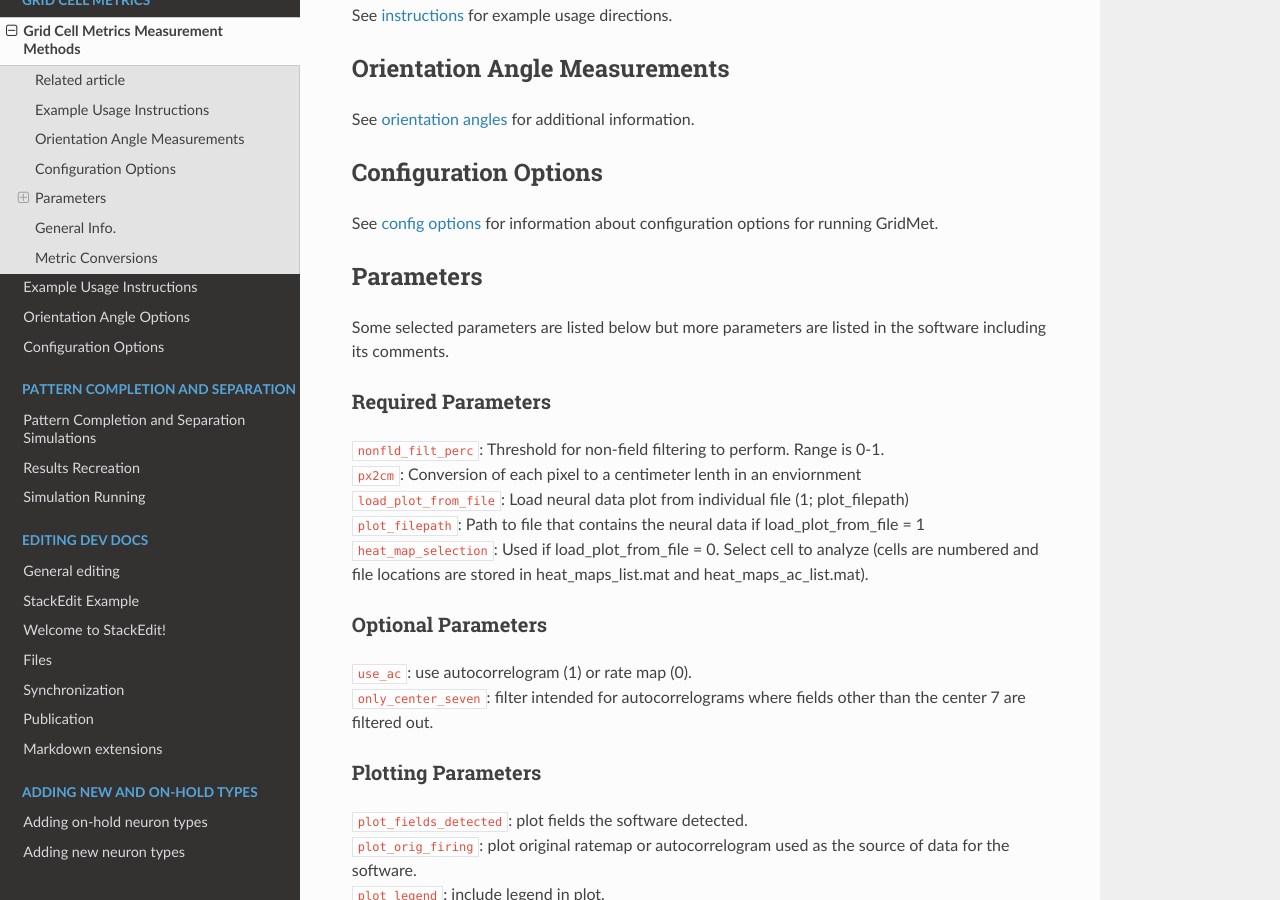
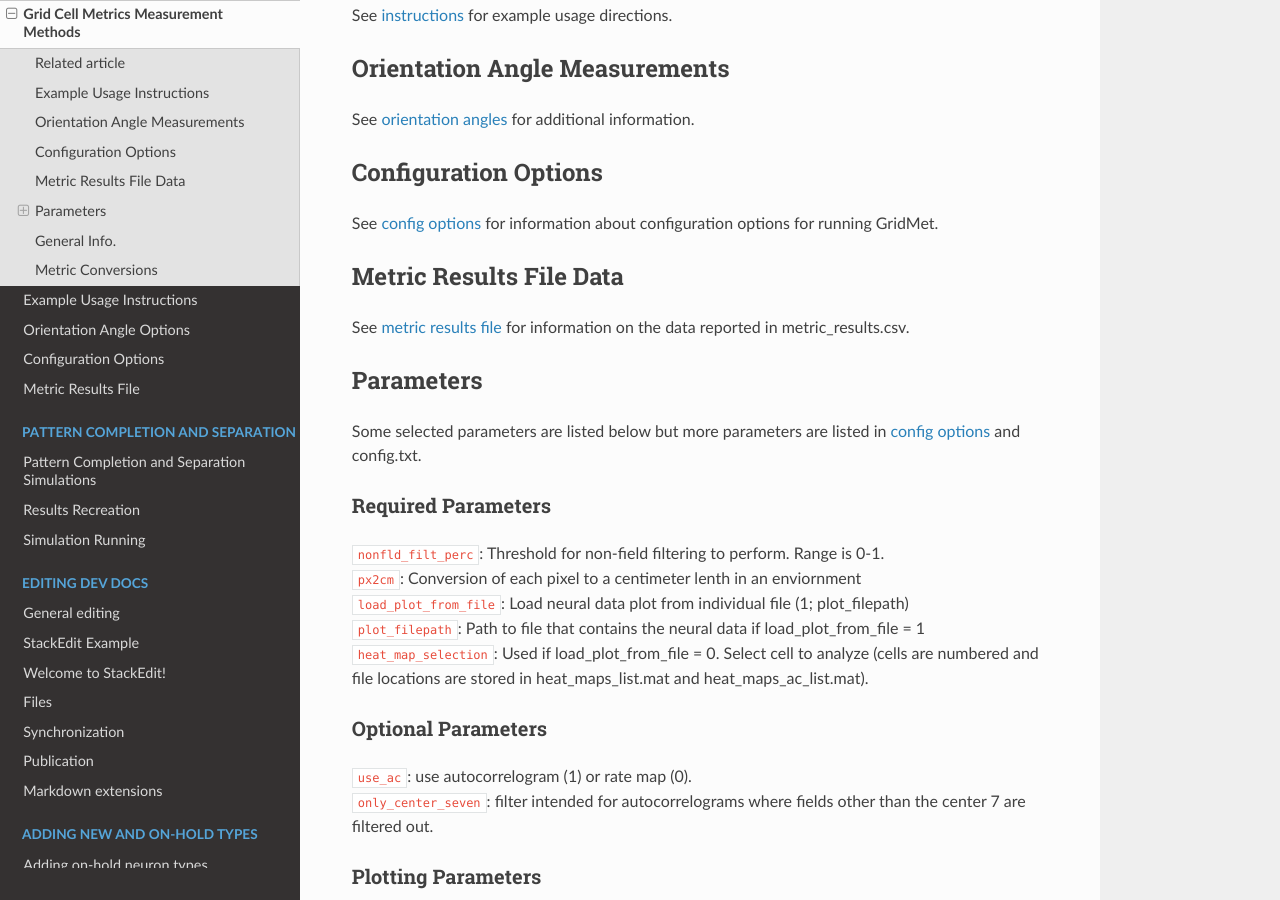
Before and after one commit to Hippocampome-Org/hco_dev_docs, a Sphinx documentation site: the page built from docs/gridcell_metrics/overview.md, in a window 1280 px wide and 900 px high, scrolled down 460 px. Built offline with Sphinx 7.4.7 and the Read the Docs theme 3.1.0, drawn with Linux system fonts in a browser that asks for light colours.

```diff
--- a/docs/gridcell_metrics/overview.md
+++ b/docs/gridcell_metrics/overview.md
@@ -16,8 +16,12 @@ See [orientation angles](https://hco-dev-docs.readthedocs.io/en/latest/gridcell_
 ## Configuration Options
 See [config options](https://hco-dev-docs.readthedocs.io/en/latest/gridcell_metrics/config_options.html) for information about configuration options for running GridMet.
 
+## Metric Results File Data
+
+See [metric results file](https://hco-dev-docs.readthedocs.io/en/latest/gridcell_metrics/metric_results.html) for information on the data reported in metric_results.csv.
+
 ## Parameters
-Some selected parameters are listed below but more parameters are listed in the software including its comments.
+Some selected parameters are listed below but more parameters are listed in [config options](https://hco-dev-docs.readthedocs.io/en/latest/gridcell_metrics/config_options.html) and config.txt.
 
 #### Required Parameters
 `nonfld_filt_perc`: Threshold for non-field filtering to perform. Range is 0-1.
--- a/docs/index.rst
+++ b/docs/index.rst
@@ -96,6 +96,7 @@ Welcome to Hippocampome.org's Developer Documentation!
     gridcell_metrics/usage_instruct.md
     gridcell_metrics/orientation_angles.md
     gridcell_metrics/config_options.md
+    gridcell_metrics/metric_results.md
 
 .. toctree::
     :hidden:
```
Also changed, not shown: docs/gridcell_metrics/metric_results.md (added, +56 -0 lines).
